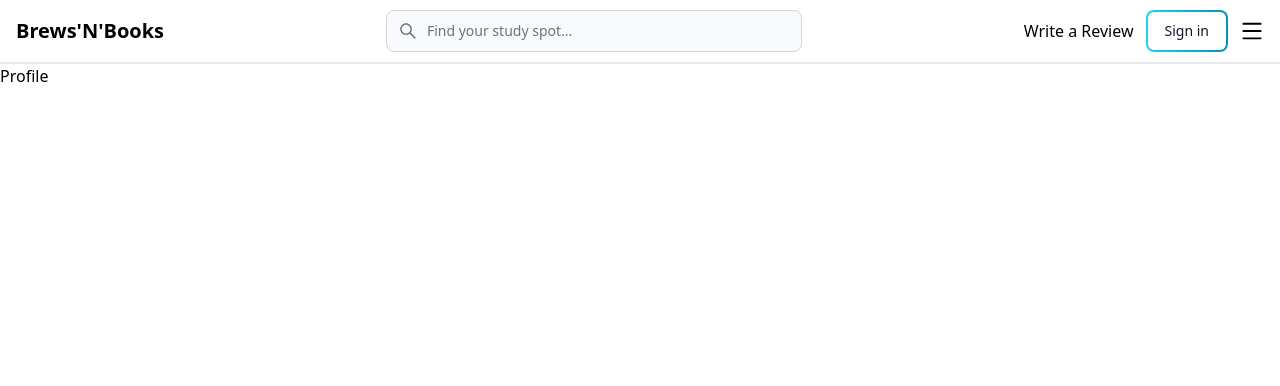
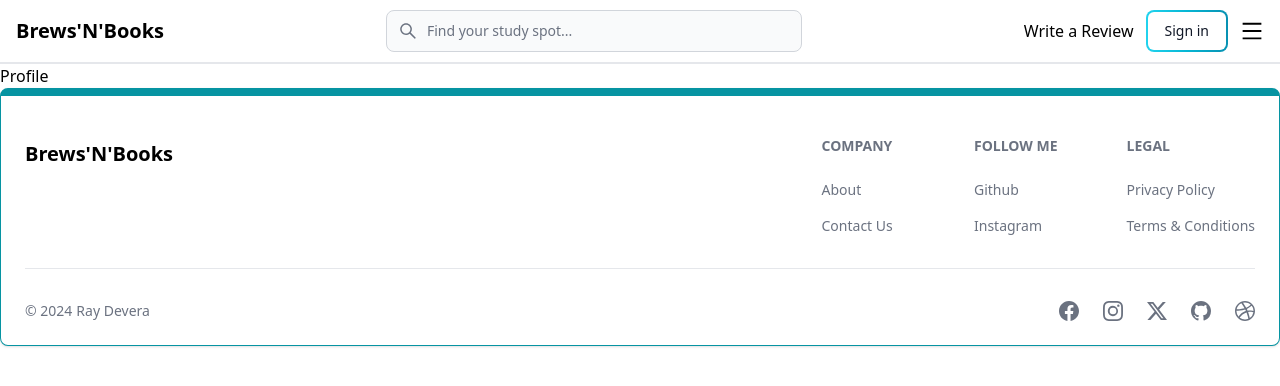
Before and after one commit to RayDV/Books-and-Brews, a React (Vite) app in the folder client/: page /profile in a window 1280 px wide. Shown: the top 386 px of the page. Built offline with nearby package versions, Linux system fonts and the light colour scheme.

Commit message:
create and add the footer component

```diff
--- a/client/src/App.jsx
+++ b/client/src/App.jsx
@@ -5,6 +5,7 @@ import SignUp from "./pages/SignUp";
 import Profile from "./pages/Profile";
 import About from "./pages/About";
 import Header from "./components/Header";
+import Footer from "./components/Footer";
 
 export default function App() {
   return (
@@ -17,6 +18,7 @@ export default function App() {
       <Route path="/sign-up" element={<SignUp />} />
       <Route path="/profile" element={<Profile />} />
     </Routes>
+    <Footer />
   </BrowserRouter>
   )
 }
--- /dev/null
+++ b/client/src/components/Footer.jsx
@@ -0,0 +1,95 @@
+import { Footer } from "flowbite-react";
+import { Link } from "react-router-dom";
+import { BsFacebook, BsInstagram, BsTwitterX, BsGithub, BsDribbble } from "react-icons/bs";
+
+export default function FooterComp() {
+  return (
+    <Footer container className="border border-t-8 border-teal-500">
+      <div className="w-full max-w-7xl mx-auto">
+        <div className="grid w-full justify-between sm:flex md:grid-cols-1">
+          <div className="mt-5">
+            <Link
+              to="/"
+              className="self-center whitespace-nowrap text-lg sm:text-xl font-semibold"
+            >
+              <span>Brews'N'Books</span>
+            </Link>
+          </div>
+          <div className="grid grid-cols-2 gap-8 mt-4 sm:grid-cols-3 sm:gap-6">
+            <div>
+              <Footer.Title title="Company" />
+              <Footer.LinkGroup col>
+                <Footer.Link
+                  href="/about"
+                  target="_blank"
+                  rel="noopener noreferrer"
+                >
+                  About
+                </Footer.Link>
+                <Footer.Link
+                  href="#"
+                  target="_blank"
+                  rel="noopener noreferrer"
+                >
+                  Contact Us
+                </Footer.Link>
+              </Footer.LinkGroup>
+            </div>
+            <div>
+              <Footer.Title title="Follow Me" />
+              <Footer.LinkGroup col>
+                <Footer.Link
+                  href="https://github.com/raydv"
+                  target="_blank"
+                  rel="noopener noreferrer"
+                >
+                  Github
+                </Footer.Link>
+                <Footer.Link
+                  href="https://www.instagram.com/therealrayofficial?igsh=OGQ5ZDc2ODk2ZA%3D%3D&utm_source=qr"
+                  target="_blank"
+                  rel="noopener noreferrer"
+                >
+                  Instagram
+                </Footer.Link>
+              </Footer.LinkGroup>
+            </div>
+            <div>
+              <Footer.Title title="Legal" />
+              <Footer.LinkGroup col>
+                <Footer.Link
+                  href="#"
+                  target="_blank"
+                  rel="noopener noreferrer"
+                >
+                  Privacy Policy
+                </Footer.Link>
+                <Footer.Link
+                  href="#"
+                  target="_blank"
+                  rel="noopener noreferrer"
+                >
+                  Terms &amp; Conditions
+                </Footer.Link>
+              </Footer.LinkGroup>
+            </div>
+          </div>
+        </div>
+        <Footer.Divider />
+        <div className="w-full sm:flex sm:items-center sm:justify-between">
+          <Footer.Copyright
+            href="#" by="Ray Devera"
+            year={new Date().getFullYear()}
+          />
+          <div className="flex gap-6 sm:mt-0 mt-4 sm:justify-center">
+            <Footer.Icon href='#' icon={BsFacebook}/>
+            <Footer.Icon href="https://www.instagram.com/therealrayofficial?igsh=OGQ5ZDc2ODk2ZA%3D%3D&utm_source=qr" icon={BsInstagram}/>
+            <Footer.Icon href='#' icon={BsTwitterX}/>
+            <Footer.Icon href="https://github.com/raydv" icon={BsGithub}/>
+            <Footer.Icon href='#' icon={BsDribbble}/>
+          </div>
+        </div>
+      </div>
+    </Footer>
+  );
+}
```
